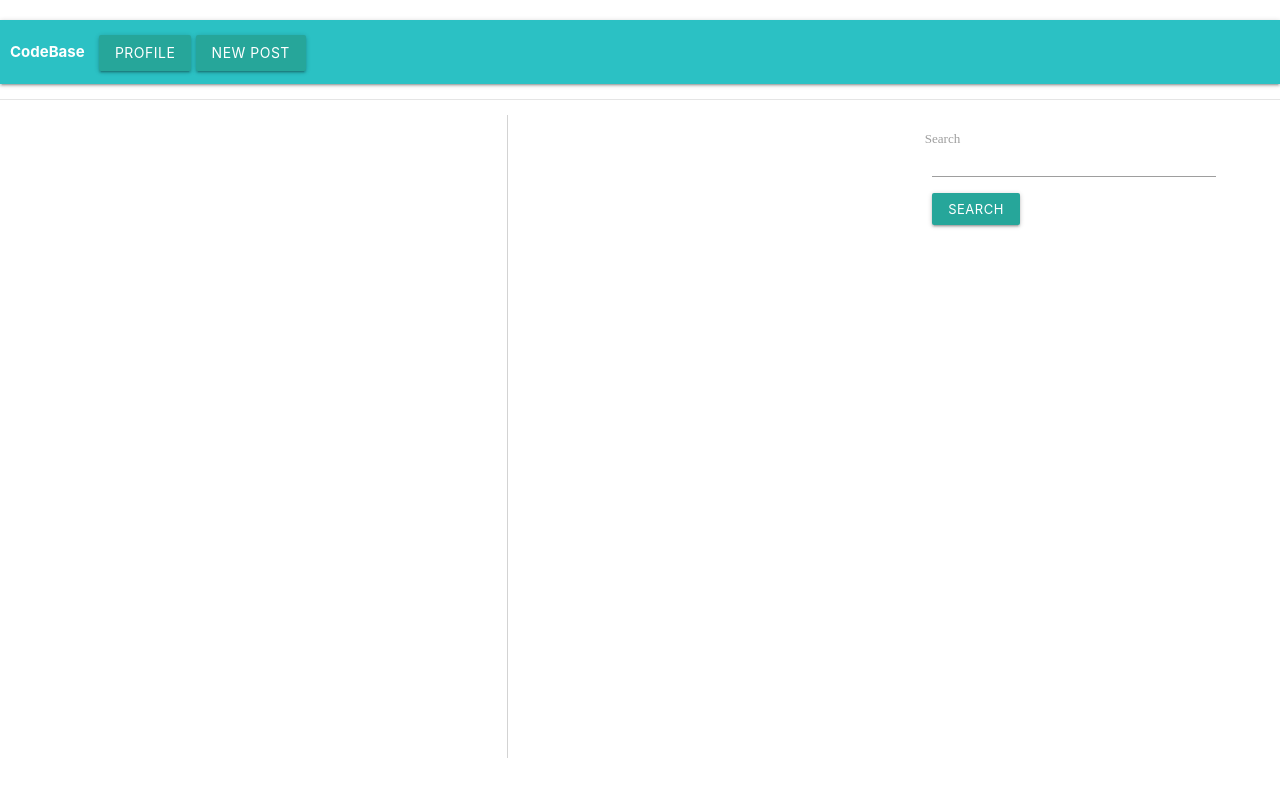
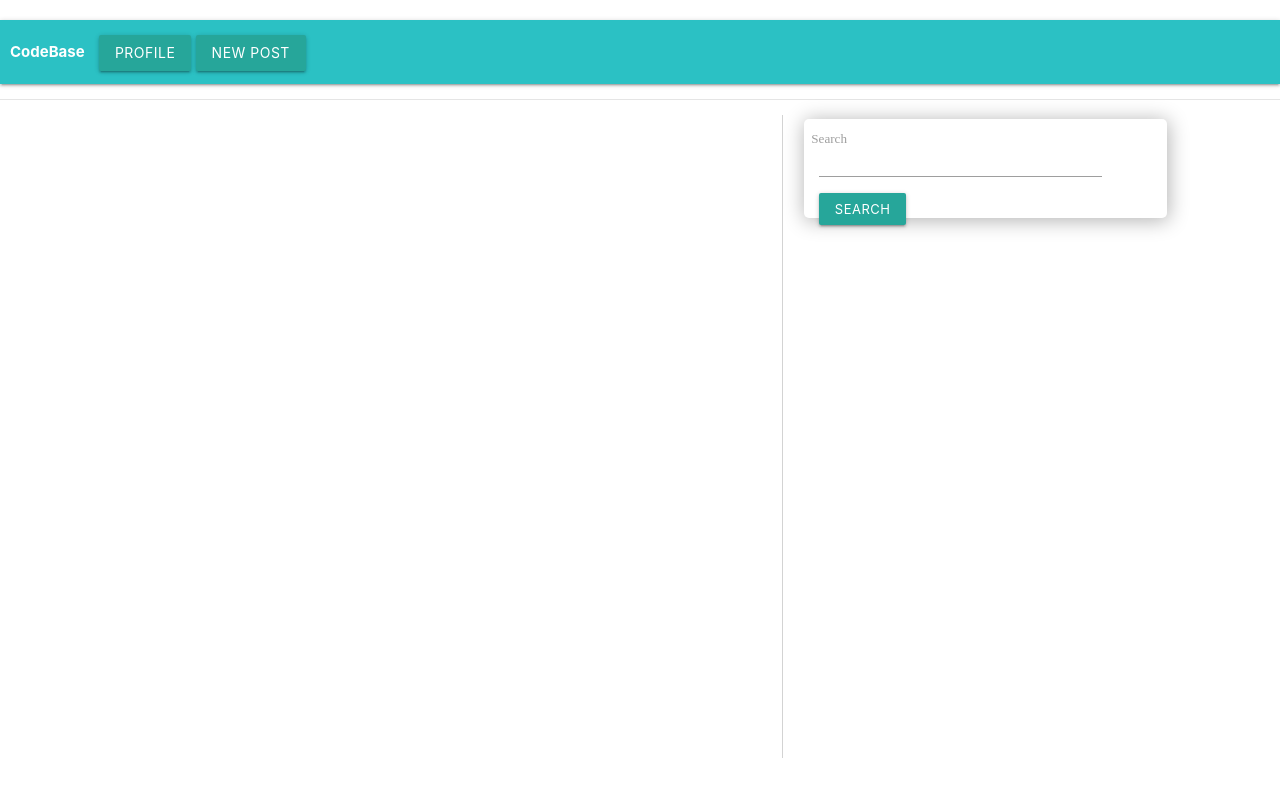
Before and after one commit to TaqsBlaze/Project-Board, a Flask app: page /home in a window 1280 px wide. Run offline with Flask 2, Linux system fonts and the light colour scheme; the visitor is signed in with stand-in values (Sample User, id 1); data that the repository does not hold is empty; some libraries are stand-ins or nearby versions.

Commit message:
fixed css issues

```diff
--- a/LeNode/static/css/main.css
+++ b/LeNode/static/css/main.css
@@ -92,7 +92,6 @@ body{
 	word-spacing:-4.8px;
 }
 .divider-hr{
-<<<<<<< HEAD
     margin-top:33px;
     position:relative;
     top:15px;
@@ -105,9 +104,7 @@ body{
 	position:relative;
 	top:-0.5px;
 	float:left;
-=======
     margin-top:25px;
->>>>>>> 18d3ce6f224bbe7ebcd3cf6112adc5aa14e0ce29
 }
 .content-box .new-post-panel{
     background-color: white;
@@ -148,7 +145,6 @@ body{
     position:absolute;
 }
 iframe{
-<<<<<<< HEAD
     width:66.1%;
 	overflow:hidden;
     height:17cm;
@@ -157,29 +153,24 @@ iframe{
     border-bottom:0px;
     border-width:thin;
     border-color:lightgray;
-=======
     width:66.5%;
     height:17cm;
     border-top:0px;
     border-left:0px;
->>>>>>> 18d3ce6f224bbe7ebcd3cf6112adc5aa14e0ce29
 }
 .search-user{
     position:relative;
     padding-bottom:0.3cm;
     top:0.1cm;
     float:right;
-<<<<<<< HEAD
     margin-right:1cm;
     width:9.6cm;
     padding-bottom:19px;
     border-radius:3px;
-=======
     margin-right:3cm;
     width:9.6cm;
     padding-bottom:5px;
     border-radius:5px;
->>>>>>> 18d3ce6f224bbe7ebcd3cf6112adc5aa14e0ce29
     box-shadow:1px 2px 20px 1px rgba(0, 0, 0, 0.294);
 }
 .search-user .search-form{
@@ -215,8 +206,5 @@ iframe{
 .search-results .search-data .bio{
     position: relative;
     margin-top: 0.2cm;
-<<<<<<< HEAD
 }
-=======
 }
->>>>>>> 18d3ce6f224bbe7ebcd3cf6112adc5aa14e0ce29
```
